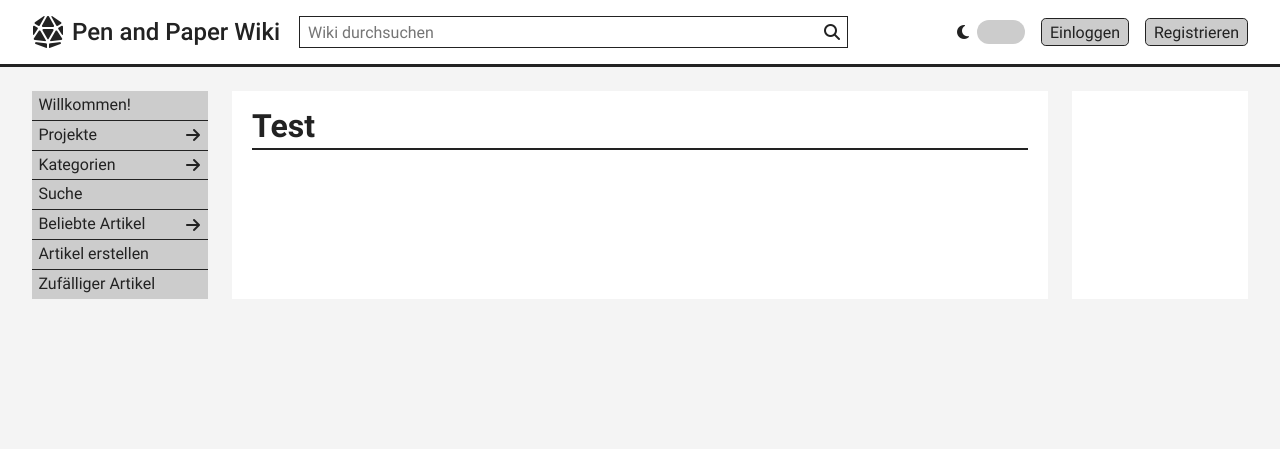
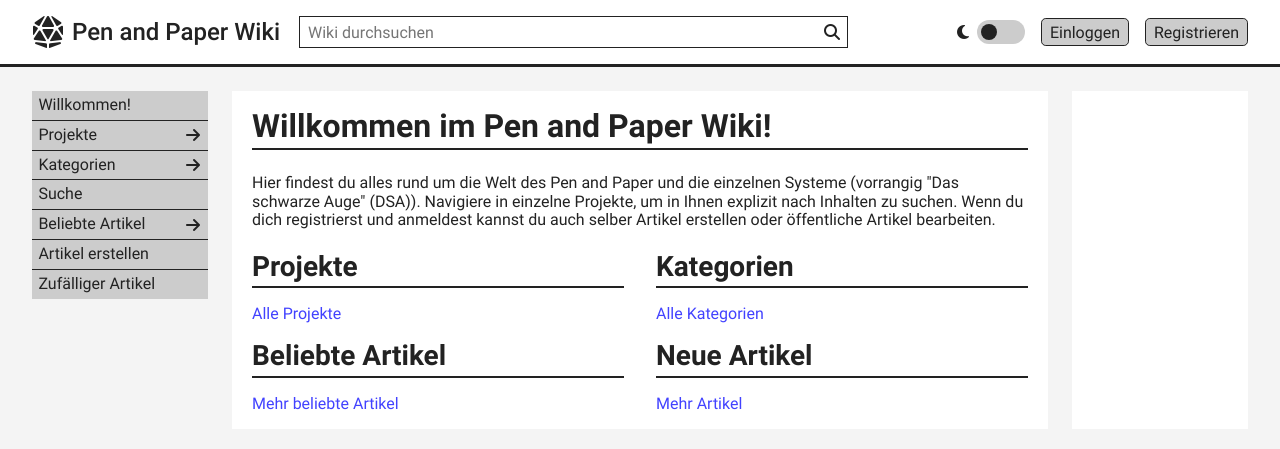
Before and after one commit to JanBallhorn/PnP-Wiki, a PHP site: template src/Views/home.twig in a window 1280 px wide. Shown: the top 449 px of the page. Run offline with PHP 8.4, Linux system fonts and the light colour scheme; the template is opened without the code that fills it, so the values that code supplies are empty; some libraries are stand-ins or nearby versions.

Commit message:
Views überarbeitet

```diff
--- a/src/Views/base.twig
+++ b/src/Views/base.twig
@@ -4,6 +4,7 @@
     {% block head %}
         <meta charset="UTF-8">
         <meta name="viewport" content="width=device-width, initial-scale=1.0">
+        <meta name="color-scheme" content="dark light">
         <title>{% block title %}{% endblock %} DSA-Wiki</title>
         <link rel="stylesheet" href="../../assets/css/all.min.css">
         <link rel="stylesheet" href="../../assets/css/fonts.css">
@@ -36,15 +37,15 @@
                 <div class="darkmode-switch">
                     <i class="fa-solid fa-moon"></i>
                     <label class="switch">
-                        <input type="checkbox">
-                        <span class="slider"></span>
+                        <input id="darkmode" type="checkbox">
+                        <span class="slider"><span class="slide-before"></span></span>
                     </label>
                 </div>
                 <div class="login">
                     {% if loggedIn == true %}
                     {% else %}
                         <a class="button" href="/login">Einloggen</a>
-                        <a class="button" href="/registrieren">Registrieren</a>
+                        <a class="button" href="/register">Registrieren</a>
                     {% endif %}
                 </div>
             </div>
@@ -56,32 +57,32 @@
                 <nav>
                     <ul class="level1">
                         <li><a href="/">Willkommen!</a></li>
-                        <li class="submenu"><a href="/projekte">Projekte<i class="fa-solid fa-arrow-right"></i></a>
+                        <li class="submenu"><a href="/project">Projekte<i class="fa-solid fa-arrow-right"></i></a>
                             <ul class="level2">
                                 {% for project in projects %}
-                                    <li><a href="/projekt/{{ project }}">{{ project }}</a></li>
+                                    <li><a href="/project/{{ project }}">{{ project }}</a></li>
                                 {% endfor %}
-                                <li><a href="/projekte">weitere<i class="fa-solid fa-arrow-right"></i></a></li>
+                                <li><a href="/project">weitere<i class="fa-solid fa-arrow-right"></i></a></li>
                             </ul>
                         </li>
-                        <li class="submenu"><a href="/kategorien">Kategorien<i class="fa-solid fa-arrow-right"></i></a>
+                        <li class="submenu"><a href="/category">Kategorien<i class="fa-solid fa-arrow-right"></i></a>
                             <ul class="level2">
                                 {% for category in categories %}
-                                    <li><a href="/kategorie/{{ caregory }}">{{ caregory }}</a></li>
+                                    <li><a href="/category/{{ caregory }}">{{ caregory }}</a></li>
                                 {% endfor %}
-                                <li><a href="/kategorien">weitere<i class="fa-solid fa-arrow-right"></i></a></li>
+                                <li><a href="/category">weitere<i class="fa-solid fa-arrow-right"></i></a></li>
                             </ul>
                         </li>
-                        <li><a href="/suche">Suche</a></li>
-                        <li class="submenu"><a href="/artikel?filter=beliebt">Beliebte Artikel<i class="fa-solid fa-arrow-right"></i></a>
+                        <li><a href="/search">Suche</a></li>
+                        <li class="submenu"><a href="/article?filter=popular">Beliebte Artikel<i class="fa-solid fa-arrow-right"></i></a>
                             <ul class="level2">
                                 {% for article in popular_articles %}
-                                    <li><a href="/artikel/{{ article }}">{{ article }}</a></li>
+                                    <li><a href="/article/{{ article }}">{{ article }}</a></li>
                                 {% endfor %}
-                                <li><a href="/artikel?filter=beliebt">weitere<i class="fa-solid fa-arrow-right"></i></a></li>
+                                <li><a href="/article?filter=popular">weitere<i class="fa-solid fa-arrow-right"></i></a></li>
                             </ul>
                         </li>
-                        <li><a href="/erstellen">Artikel erstellen</a></li>
+                        <li><a href="/create">Artikel erstellen</a></li>
                         <li><a href="/random">Zufälliger Artikel</a></li>
                     </ul>
                 </nav>
--- a/src/Views/home.twig
+++ b/src/Views/home.twig
@@ -3,5 +3,44 @@
 {% block title %}Willkommen - {% endblock %}
 
 {% block main_content %}
-<h1>Test</h1>
+    <h1>Willkommen im Pen and Paper Wiki!</h1>
+    <p>Hier findest du alles rund um die Welt des Pen and Paper und die einzelnen Systeme (vorrangig "Das schwarze Auge" (DSA)). Navigiere in einzelne Projekte, um in Ihnen explizit nach Inhalten zu suchen. Wenn du dich registrierst und anmeldest kannst du auch selber Artikel erstellen oder öffentliche Artikel bearbeiten.</p>
+    <div class="flex-50">
+        <div class="projects">
+            <h2>Projekte</h2>
+            <ul>
+                {% for project in projects %}
+                    <li><a href="/project?project={{ project }}">{{ project }}</a></li>
+                {% endfor %}
+            </ul>
+            <a href="/projects">Alle Projekte</a>
+        </div>
+        <div class="categories">
+            <h2>Kategorien</h2>
+            <ul>
+                {% for category in categories %}
+                    <li><a href="/category?category={{ category }}">{{ category }}</a></li>
+                {% endfor %}
+            </ul>
+            <a href="/categories">Alle Kategorien</a>
+        </div>
+        <div class="popular-articles">
+            <h2>Beliebte Artikel</h2>
+            <ul>
+                {% for article in popular_articles %}
+                    <li><a href="/article?name={{ article }}">{{ article }}</a></li>
+                {% endfor %}
+            </ul>
+            <a href="/article?filter=popular">Mehr beliebte Artikel</a>
+        </div>
+        <div class="new-articles">
+            <h2>Neue Artikel</h2>
+            <ul>
+                {% for article in new_articles %}
+                    <li><a href="/article?name={{ article }}">{{ article }}</a></li>
+                {% endfor %}
+            </ul>
+            <a href="/article?filter=new">Mehr Artikel</a>
+        </div>
+    </div>
 {% endblock %}
```
Also changed, not shown: index.php (+4 -5 lines), src/Views/register.twig (renamed from src/Views/registrieren.twig, +4 -3 lines), src/Views/thanks.twig (added, +13 -0 lines), 1 other file.
